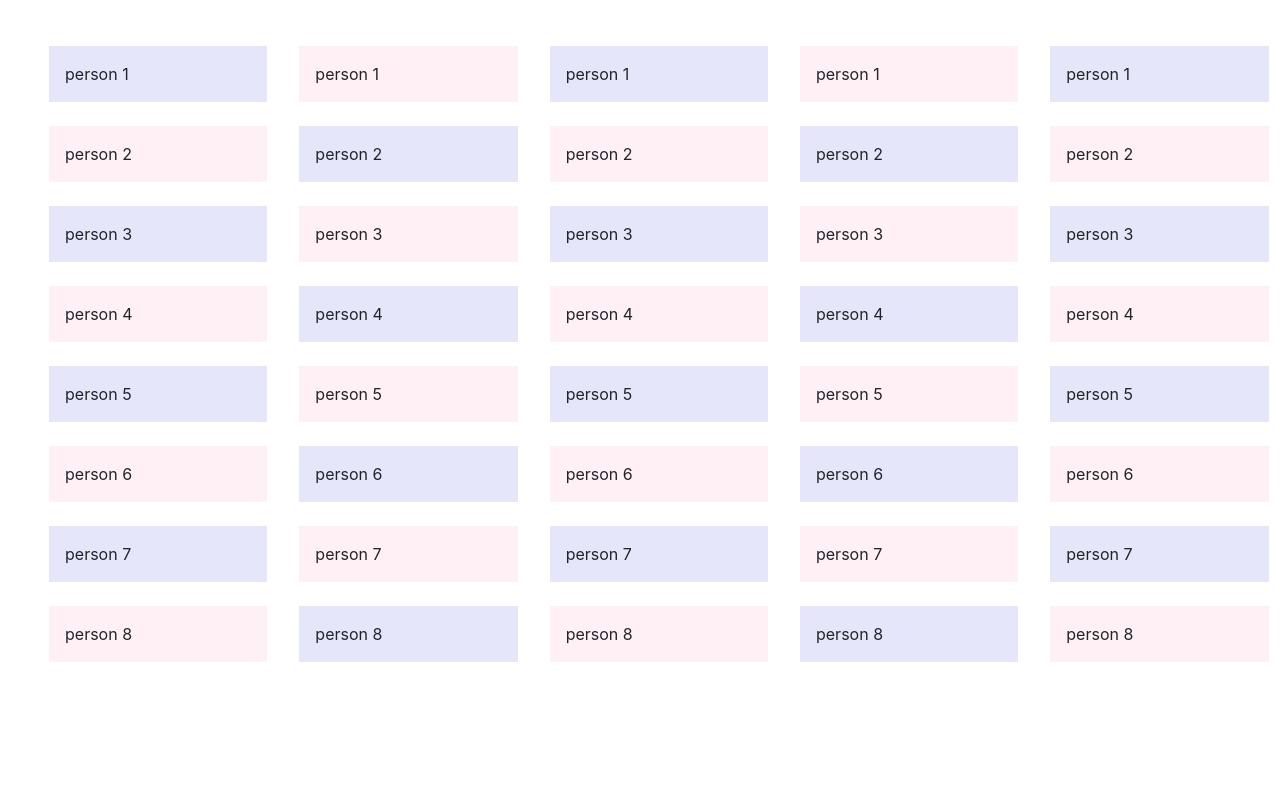
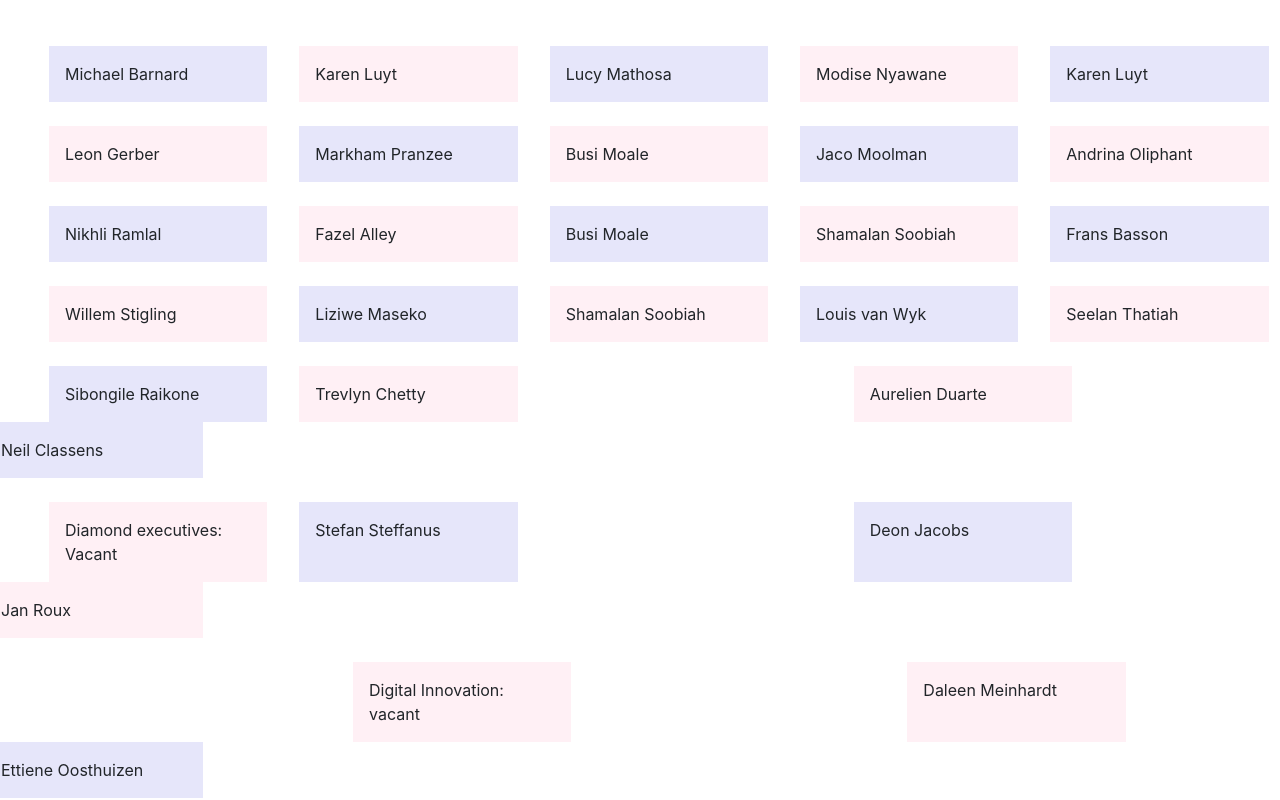
Before and after one commit to Zupirio/ITS-structure, an Angular app: page /structure in a window 1280 px wide. Shown: the part 368-1168 px from the top of the page. Before the commit the page ends 1030 px from the top, so only its background shows below. Built offline with nearby package versions, Linux system fonts and the light colour scheme.

Commit message:
structure

```diff
--- a/src/app/structure/structure.component.html
+++ b/src/app/structure/structure.component.html
@@ -1,6 +1,4 @@
-<head>
 
-</head>
 <body>
   <h2>ITS Leadership Structure</h2>
 
@@ -34,15 +32,15 @@
       <!--<div class="container">-->
           <div class="p-3"></div>
           <div class="p-3"></div>
-         <div class="col-sm-2 p-3" style="background-color:lavender;">person 1</div>
+         <div class="col-sm-2 p-3" style="background-color:lavender;">Michael Barnard</div>
          <div class="p-3"></div>
-         <div class="col-sm-2 p-3" style="background-color:lavenderblush;">person 1</div>
+         <div class="col-sm-2 p-3" style="background-color:lavenderblush;">Karen Luyt</div>
          <div class="p-3"></div>
-         <div class="col-sm-2 p-3" style="background-color:lavender;">person 1</div>
+         <div class="col-sm-2 p-3" style="background-color:lavender;">Lucy Mathosa</div>
          <div class="p-3"></div>
-         <div class="col-sm-2 p-3" style="background-color:lavenderblush;">person 1</div>
+         <div class="col-sm-2 p-3" style="background-color:lavenderblush;">Modise Nyawane</div>
          <div class="p-3"></div>
-         <div class="col-sm-2 p-3" style="background-color:lavender;">person 1</div>
+         <div class="col-sm-2 p-3" style="background-color:lavender;">Karen Luyt</div>
      <!--</div>-->
    </div>
    <br>
@@ -50,15 +48,15 @@
       <!--<div class="container">-->
           <div class="p-3"></div>
           <div class="p-3"></div>
-         <div class="col-sm-2 p-3" style="background-color:lavenderblush;">person 2</div>
+         <div class="col-sm-2 p-3" style="background-color:lavenderblush;">Leon Gerber</div>
          <div class="p-3"></div>
-         <div class="col-sm-2 p-3" style="background-color:lavender;">person 2</div>
+         <div class="col-sm-2 p-3" style="background-color:lavender;">Markham Pranzee</div>
          <div class="p-3"></div>
-         <div class="col-sm-2 p-3" style="background-color:lavenderblush;">person 2</div>
+         <div class="col-sm-2 p-3" style="background-color:lavenderblush;">Busi Moale</div>
          <div class="p-3"></div>
-         <div class="col-sm-2 p-3" style="background-color:lavender;">person 2</div>
+         <div class="col-sm-2 p-3" style="background-color:lavender;">Jaco Moolman</div>
          <div class="p-3"></div>
-         <div class="col-sm-2 p-3" style="background-color:lavenderblush;">person 2</div>
+         <div class="col-sm-2 p-3" style="background-color:lavenderblush;">Andrina Oliphant</div>
      <!--</div>-->
    </div>
    <br>
@@ -66,15 +64,15 @@
       <!--<div class="container">-->
           <div class="p-3"></div>
           <div class="p-3"></div>
-         <div class="col-sm-2 p-3" style="background-color:lavender;">person 3</div>
+         <div class="col-sm-2 p-3" style="background-color:lavender;">Nikhli Ramlal</div>
          <div class="p-3"></div>
-         <div class="col-sm-2 p-3" style="background-color:lavenderblush;">person 3</div>
+         <div class="col-sm-2 p-3" style="background-color:lavenderblush;">Fazel Alley</div>
          <div class="p-3"></div>
-         <div class="col-sm-2 p-3" style="background-color:lavender;">person 3</div>
+         <div class="col-sm-2 p-3" style="background-color:lavender;">Busi Moale</div>
          <div class="p-3"></div>
-         <div class="col-sm-2 p-3" style="background-color:lavenderblush;">person 3</div>
+         <div class="col-sm-2 p-3" style="background-color:lavenderblush;">Shamalan Soobiah</div>
          <div class="p-3"></div>
-         <div class="col-sm-2 p-3" style="background-color:lavender;">person 3</div>
+         <div class="col-sm-2 p-3" style="background-color:lavender;">Frans Basson</div>
      <!--</div>-->
    </div>
    <br>
@@ -82,15 +80,15 @@
       <!--<div class="container">-->
           <div class="p-3"></div>
           <div class="p-3"></div>
-         <div class="col-sm-2 p-3" style="background-color:lavenderblush;">person 4</div>
+         <div class="col-sm-2 p-3" style="background-color:lavenderblush;">Willem Stigling</div>
          <div class="p-3"></div>
-         <div class="col-sm-2 p-3" style="background-color:lavender;">person 4</div>
+         <div class="col-sm-2 p-3" style="background-color:lavender;">Liziwe Maseko</div>
          <div class="p-3"></div>
-         <div class="col-sm-2 p-3" style="background-color:lavenderblush;">person 4</div>
+         <div class="col-sm-2 p-3" style="background-color:lavenderblush;">Shamalan Soobiah</div>
          <div class="p-3"></div>
-         <div class="col-sm-2 p-3" style="background-color:lavender;">person 4</div>
+         <div class="col-sm-2 p-3" style="background-color:lavender;">Louis van Wyk</div>
          <div class="p-3"></div>
-         <div class="col-sm-2 p-3" style="background-color:lavenderblush;">person 4</div>
+         <div class="col-sm-2 p-3" style="background-color:lavenderblush;">Seelan Thatiah</div>
      <!--</div>-->
    </div>
    <br>
@@ -98,15 +96,19 @@
       <!--<div class="container">-->
           <div class="p-3"></div>
           <div class="p-3"></div>
-         <div class="col-sm-2 p-3" style="background-color:lavender;">person 5</div>
+         <div class="col-sm-2 p-3" style="background-color:lavender;">Sibongile Raikone</div>
          <div class="p-3"></div>
-         <div class="col-sm-2 p-3" style="background-color:lavenderblush;">person 5</div>
+         <div class="col-sm-2 p-3" style="background-color:lavenderblush;">Trevlyn Chetty</div>
+         <div class="p-4"></div>
+         <div class="p-4"></div>
+         <div class="p-4"></div>
+         <div class="p-4"></div>
+         <div class="p-4"></div>
+         <div class="p-4"></div>
+         <div class="p-4"></div>
+         <div class="col-sm-2 p-3" style="background-color:lavenderblush;">Aurelien Duarte</div>
          <div class="p-3"></div>
-         <div class="col-sm-2 p-3" style="background-color:lavender;">person 5</div>
-         <div class="p-3"></div>
-         <div class="col-sm-2 p-3" style="background-color:lavenderblush;">person 5</div>
-         <div class="p-3"></div>
-         <div class="col-sm-2 p-3" style="background-color:lavender;">person 5</div>
+         <div class="col-sm-2 p-3" style="background-color:lavender;">Neil Classens</div>
      <!--</div>-->
    </div>
    <br>
@@ -114,47 +116,101 @@
       <!--<div class="container">-->
           <div class="p-3"></div>
           <div class="p-3"></div>
-         <div class="col-sm-2 p-3" style="background-color:lavenderblush;">person 6</div>
+         <div class="col-sm-2 p-3" style="background-color:lavenderblush;">Diamond executives: Vacant </div>
          <div class="p-3"></div>
-         <div class="col-sm-2 p-3" style="background-color:lavender;">person 6</div>
+         <div class="col-sm-2 p-3" style="background-color:lavender;">Stefan Steffanus</div>
+         <div class="p-4"></div>
+         <div class="p-4"></div>
+         <div class="p-4"></div>
+         <div class="p-4"></div>
+         <div class="p-4"></div>
+         <div class="p-4"></div>
+         <div class="p-4"></div>
+         <div class="col-sm-2 p-3" style="background-color:lavender;">Deon Jacobs</div>
          <div class="p-3"></div>
-         <div class="col-sm-2 p-3" style="background-color:lavenderblush;">person 6</div>
+         <div class="col-sm-2 p-3" style="background-color:lavenderblush;">Jan Roux</div>
+     <!--</div>-->
+   </div>
+   <br>
+   <div class="row">
+      <!--<div class="container">-->
+          <div class="p-4"></div>
+          <div class="p-4"></div>
+          <div class="p-4"></div>
+          <div class="p-4"></div>
+          <div class="p-4"></div>
+          <div class="p-4"></div>
+          <div class="p-4"></div>
          <div class="p-3"></div>
-         <div class="col-sm-2 p-3" style="background-color:lavender;">person 6</div>
+         <div class="col-sm-2 p-3" style="background-color:lavenderblush;">Digital Innovation: vacant</div>
+         <div class="p-4"></div>
+         <div class="p-4"></div>
+          <div class="p-4"></div>
+          <div class="p-4"></div>
+          <div class="p-4"></div>
+          <div class="p-4"></div>
+         <div class="p-4"></div>
+         <div class="col-sm-2 p-3" style="background-color:lavenderblush;">Daleen Meinhardt</div>
          <div class="p-3"></div>
-         <div class="col-sm-2 p-3" style="background-color:lavenderblush;">person 6</div>
+         <div class="col-sm-2 p-3" style="background-color:lavender;">Ettiene Oosthuizen</div>
      <!--</div>-->
    </div>
    <br>
    <div class="row">
       <!--<div class="container">-->
           <div class="p-3"></div>
+          <div class="p-4"></div>
+          <div class="p-4"></div>
+          <div class="p-4"></div>
+          <div class="p-4"></div>
+          <div class="p-4"></div>
+          <div class="p-4"></div>
+         <div class="p-4"></div>
+         <div class="col-sm-2 p-3" style="background-color:lavender;">RPA CoE: vacant</div>
+         <div class="p-4"></div>
+         <div class="p-4"></div>
+         <div class="p-4"></div>
+         <div class="p-4"></div>
+         <div class="p-4"></div>
+         <div class="p-4"></div>
+         <div class="p-4"></div>
+         <div class="p-4"></div>
+         <div class="p-4"></div>
+         <div class="p-4"></div>
+         <div class="p-4"></div>
+         <div class="p-4"></div>
          <div class="p-3"></div>
-         <div class="col-sm-2 p-3" style="background-color:lavender;">person 7</div>
          <div class="p-3"></div>
-         <div class="col-sm-2 p-3" style="background-color:lavenderblush;">person 7</div>
-         <div class="p-3"></div>
-         <div class="col-sm-2 p-3" style="background-color:lavender;">person 7</div>
-         <div class="p-3"></div>
-         <div class="col-sm-2 p-3" style="background-color:lavenderblush;">person 7</div>
-         <div class="p-3"></div>
-         <div class="col-sm-2 p-3" style="background-color:lavender;">person 7</div>
+         <div class="col-sm-2 p-3" style="background-color:lavenderblush;">Sam Roy</div>
      <!--</div>-->
      </div>
      <br>
      <div class="row">
         <!--<div class="container">-->
             <div class="p-3"></div>
+            <div class="p-4"></div>
+            <div class="p-4"></div>
+            <div class="p-4"></div>
+            <div class="p-4"></div>
+            <div class="p-4"></div>
+            <div class="p-4"></div>
+           <div class="p-4"></div>
+           <div class="col-sm-2 p-3" style="background-color:lavenderblush;">Digital Incubation: vacant</div>
+           <div class="p-4"></div>
+           <div class="p-4"></div>
+           <div class="p-4"></div>
+           <div class="p-4"></div>
+           <div class="p-4"></div>
+           <div class="p-4"></div>
+           <div class="p-4"></div>
+           <div class="p-4"></div>
+           <div class="p-4"></div>
+           <div class="p-4"></div>
+           <div class="p-4"></div>
+           <div class="p-4"></div>
            <div class="p-3"></div>
-         <div class="col-sm-2 p-3" style="background-color:lavenderblush;">person 8</div>
            <div class="p-3"></div>
-         <div class="col-sm-2 p-3" style="background-color:lavender;">person 8</div>
-         <div class="p-3"></div>
-         <div class="col-sm-2 p-3" style="background-color:lavenderblush;">person 8</div>
-         <div class="p-3"></div>
-         <div class="col-sm-2 p-3" style="background-color:lavender;">person 8</div>
-         <div class="p-3"></div>
-         <div class="col-sm-2 p-3" style="background-color:lavenderblush;">person 8</div>
+
        <!--</div>-->
        </div>
   </div>
```
Lines whose indentation alone changed are shown as unchanged.
